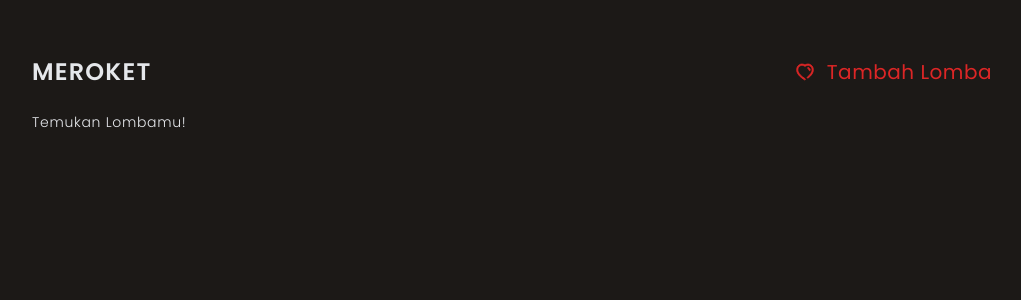
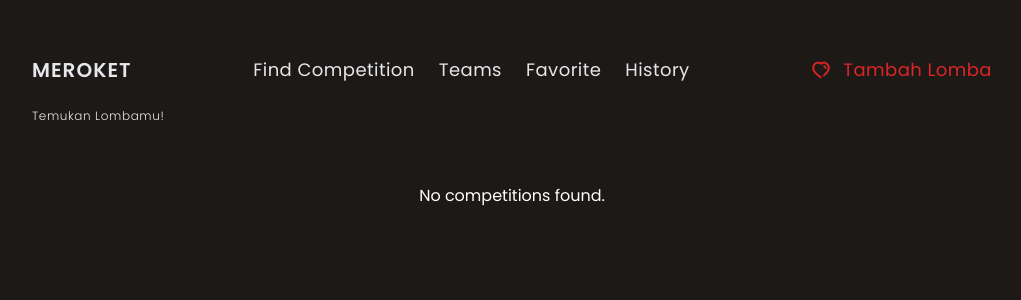
Before and after one commit to bangadjie/Meroket, a Vue app: page /history in a window 1280 px wide. Shown: the top 300 px of the page, without its empty margins (128-1149 px from the left). Built offline with nearby package versions, Linux system fonts and the light colour scheme.

Commit message:
new header, history page

```diff
--- a/src/components/Header.vue
+++ b/src/components/Header.vue
@@ -1,27 +1,41 @@
 <script setup>
 import HeartIcon from "./icons/HeartIcon.vue";
 </script>
+
 <template>
   <div class="flex justify-between items-center">
     <router-link to="/home">
-      <h1
-        class="text-xl font-semibold tracking-wider text-gray-200 md:text-2xl"
-      >
+      <h1 class="text-lg font-semibold tracking-wider text-gray-200 md:text-xl">
         MEROKET
       </h1>
     </router-link>
 
-    <router-link
-      to="/tambah"
-      class="flex text-red-600 items-center cursor-pointer"
-    >
+    <div class="flex-1 flex justify-center">
+      <div class="flex space-x-4 md:space-x-6">
+        <router-link to="/home" class="text-gray-200 text-sm tracking-wide md:text-lg">
+          Find Competition
+        </router-link>
+
+        <router-link to="/teams" class="text-gray-200 text-sm tracking-wide md:text-lg">
+          Teams
+        </router-link>
+
+        <router-link to="/favorit" class="text-gray-200 text-sm tracking-wide md:text-lg">
+          Favorite
+        </router-link>
+
+        <router-link to="/history" class="text-gray-200 text-sm tracking-wide md:text-lg">
+          History
+        </router-link>
+      </div>
+    </div>
+
+    <router-link to="/tambah" class="flex text-red-600 items-center cursor-pointer">
       <HeartIcon />
+      <span class="text-sm tracking-wide md:text-lg">Tambah Lomba</span>
+    </router-link>
+  </div>
 
-      <span class="text-lg tracking-wide md:text-xl">Tambah Lomba</span>
-    </router-link>
-
-
-  </div>
   <p
     class="
       mt-6
@@ -29,8 +43,8 @@ import HeartIcon from "./icons/HeartIcon.vue";
       text-gray-200 text-xs
       font-light
       tracking-wide
-      md:text-lg md:tracking-wider
-      lg:text-sm
+      md:text-sm md:tracking-wider
+      lg:text-xs
     "
   >
     Temukan Lombamu!
--- a/src/router/index.js
+++ b/src/router/index.js
@@ -69,6 +69,16 @@ const routes = [
       leaveClass: "animate__animated animate__fadeOutRight",
     },
   },
+  {
+    path: "/history",
+    name: "history",
+    component: () => import("../views/History.vue"),
+    props: true,
+    meta: {
+      enterClass: "animate__animated animate__fadeInRight",
+      leaveClass: "animate__animated animate__fadeOutRight",
+    },
+  },
 ];
 
 const router = createRouter({
--- a/src/views/Daftar_Kompetisi.vue
+++ b/src/views/Daftar_Kompetisi.vue
@@ -17,7 +17,7 @@
     </form>
     <div v-if="showQR" class="qr-code">
         <img :src="qrCodeSrc" alt="QR Code">
-        <p>Bayar Sebelum Halaman Di alihkan ( 1 menit ) </p>
+        <p style="color:white">Bayar Sebelum Halaman Di alihkan ( 1 menit ) </p>
       </div>
   </div>
 </template>
@@ -61,6 +61,13 @@ const submitForm = async () => {
   try {
     // await axios.post('http://localhost:8000/api/daftar/tambah', personalInfo.value);
     await axios.post('http://localhost:8000/api/tambahdaftar', personalInfo.value);
+    // Get existing IDs from local storage or initialize an empty array
+    const storedIds = JSON.parse(localStorage.getItem('id_kompetisi') || '[]');
+    // Add the new ID to the array
+    storedIds.push(props.id);
+    // Save the updated array back to local storage
+    localStorage.setItem('id_kompetisi', JSON.stringify(storedIds));
+
     console.log('Data terkirim!');
 
     const paymentResponse = await axios.post('http://localhost:8000/api/procces-payment', {
@@ -79,7 +86,7 @@ const submitForm = async () => {
     // Automatically redirect after 20 seconds
     setTimeout(() => {
       window.location.href = '/home';
-    }, 600000);
+    }, 60000);
 
   } catch (error) {
     if (error.response) {
--- /dev/null
+++ b/src/views/History.vue
@@ -0,0 +1,79 @@
+<script setup>
+import { ref, onMounted } from "vue";
+import axios from "axios";
+
+const API_URL = "http://localhost:8000/api/kompetisi";
+const kompetisis = ref([]);
+const isLoading = ref(false);
+
+const fetchKompetisiByIds = async (ids) => {
+  try {
+    const requests = ids.map(id => axios.get(`${API_URL}/${id}`));
+    const responses = await Promise.all(requests);
+    kompetisis.value = responses.map(response => {
+      console.log('Response for ID:', response.data);
+      return response.data;
+    });
+  } catch (error) {
+    console.error(error);
+  } finally {
+    isLoading.value = false;
+  }
+};
+
+onMounted(() => {
+  isLoading.value = true;
+  const storedIds = JSON.parse(localStorage.getItem('id_kompetisi') || '[]');
+  console.log('Stored IDs:', storedIds); // Log the stored IDs
+
+  if (storedIds.length > 0) {
+    fetchKompetisiByIds(storedIds).then(() => {
+      console.log('Fetched Kompetisi:', kompetisis.value); // Log the fetched data
+    });
+  } else {
+    isLoading.value = false;
+  }
+});
+</script>
+
+<template>
+  <main class="container mx-auto px-4 py-8">
+    <article>
+      <div v-if="isLoading" class="text-center">
+        Loading...
+      </div>
+      <div v-if="!isLoading && kompetisis.length === 0" class="text-center" style="color:white">
+        No competitions found.
+      </div>
+      <div v-else>
+        <div v-for="kompetisi in kompetisis" :key="kompetisi.id" class="kompetisi-item">
+          <div class="w-full h-48 rounded-md overflow-hidden bg-gray-50 lg:h-64">
+            <router-link :to="{ name: 'Details', params: { id: kompetisi.id } }" class="w-full h-full">
+              <div v-if="kompetisi.foto_poster" class="w-full h-full">
+                <img :src="kompetisi.foto_poster" class="w-full h-full object-cover" :alt="kompetisi.nama_kompetisi" />
+              </div>
+              <div v-else>
+                <img src="../assets/no-image.png" class="w-full h-full object-cover" :alt="kompetisi.nama_kompetisi" />
+              </div>
+            </router-link>
+          </div>
+          <div class="mt-4 w-full">
+            <div class="text-gray-800 flex items-center justify-between">
+              <router-link :to="{ name: 'Details', params: { id: kompetisi.id } }">
+                <h3 class="font-medium text-md tracking-wide" :title="kompetisi.nama_kompetisi">{{ kompetisi.nama_kompetisi }}</h3>
+                <span class="text-gray-500">|</span>
+                <span class="text-gray-500">Biaya Pendaftaran: {{ kompetisi.biaya_pendaftaran }}</span>
+              </router-link>
+            </div>
+          </div>
+        </div>
+      </div>
+    </article>
+  </main>
+</template>
+
+<style scoped>
+.kompetisi-item {
+  margin-bottom: 20px; /* Adjust the space between competition items */
+}
+</style>
```
